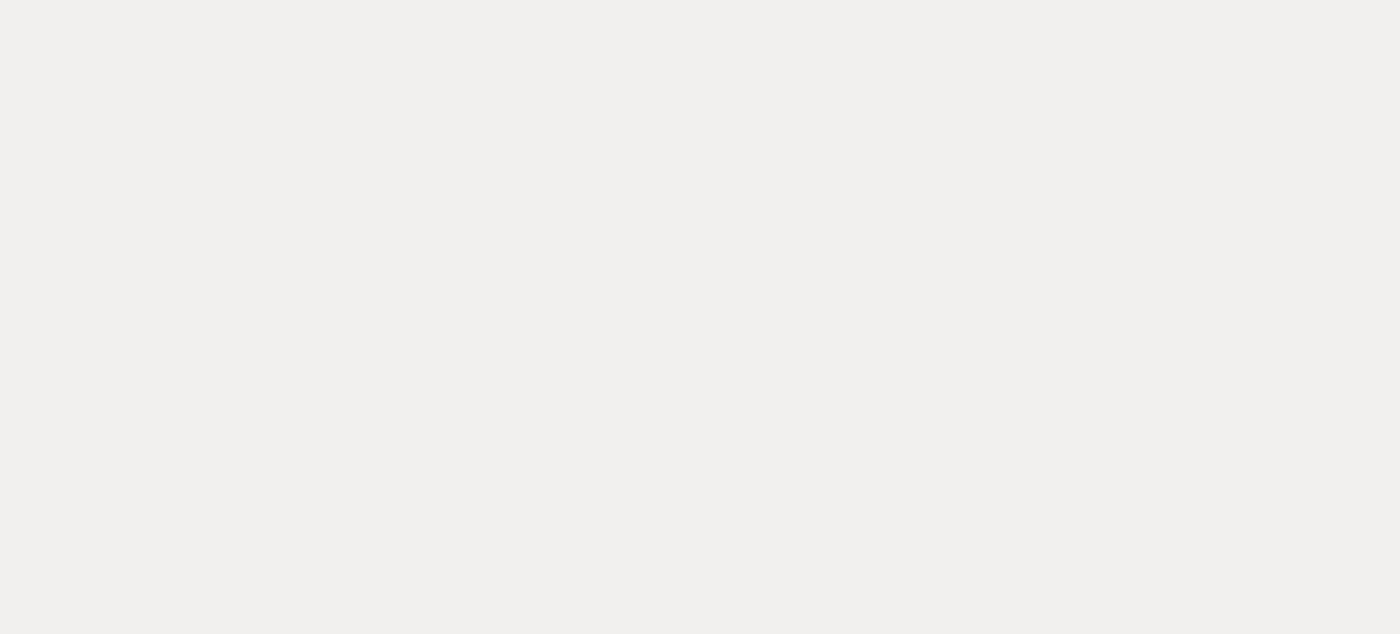
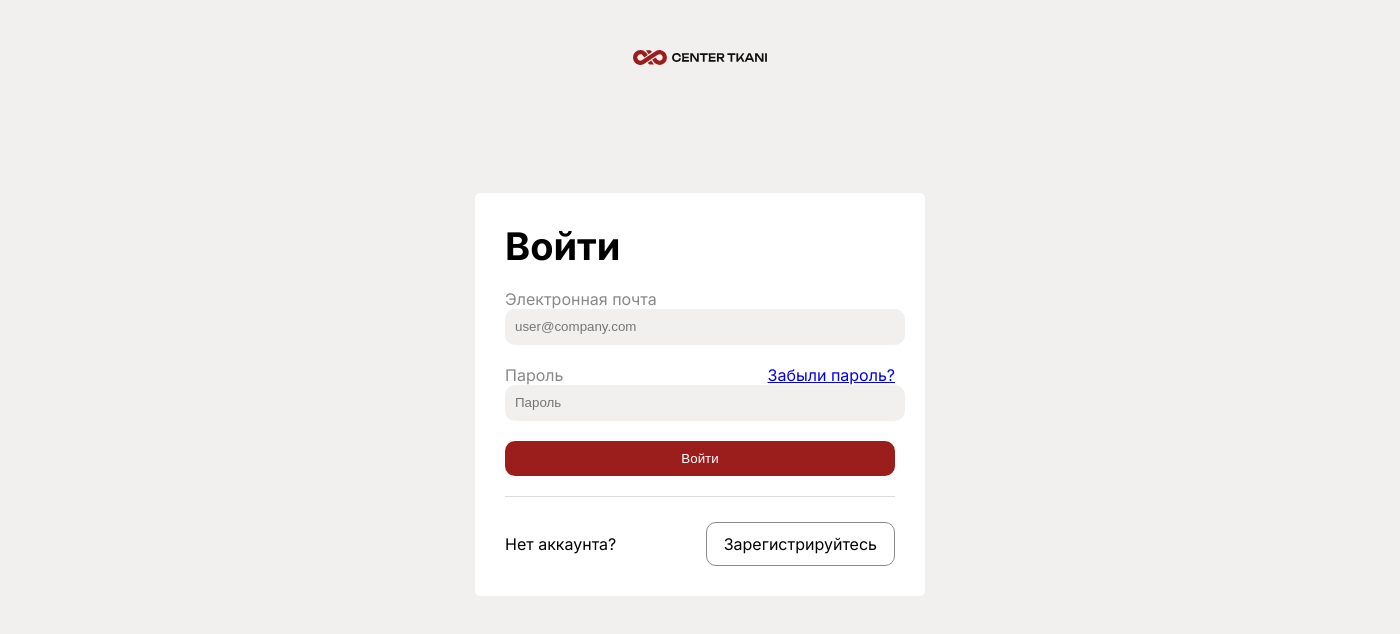
Before and after one commit to GitWorkAz/tz-tkani, a React (Vite) app: page /log_in in a window 1280 px wide. Before the commit this address had no page. Shown: the top 634 px of the page, 1400 px wide, since content can reach past the window. Built offline with nearby package versions, Linux system fonts and the light colour scheme.

Commit message:
Добавил страницу входа

```diff
--- a/src/App.jsx
+++ b/src/App.jsx
@@ -1,6 +1,10 @@
 import { BrowserRouter, Route, Routes } from "react-router-dom";
 import { Layout } from "./components/Layout";
 import { Home } from "./pages/Home";
+import { SingUp } from "./pages/singUp/SingUp";
+import { LogIn } from "./pages/logIn/LogIn";
+import { Forgot } from "./pages/forgot/Forgot";
+
 
 function App() {
   return (
@@ -8,7 +12,12 @@ function App() {
       <BrowserRouter>
         <Routes>
           <Route path="/" element={<Layout />}>
-            <Route path="/" element={<Home />} />
+            <Route index element={<Home />} />
+            <Route path="sing_up" element={<SingUp />} />
+            <Route path="log_in" element={<LogIn />} />
+            <Route path="forgot" element={<Forgot />} />
+
+
           </Route>
         </Routes>
       </BrowserRouter>
--- a/src/components/Layout.jsx
+++ b/src/components/Layout.jsx
@@ -1,15 +1,19 @@
-import { Outlet } from "react-router-dom";
+import { Outlet, useLocation } from "react-router-dom";
 import { Header } from "./header/Header";
 import { Footer } from "./footer/Footer";
 
 export const Layout = () => {
+  const location = useLocation()
+  const hideHeader = ['/sing_up', '/log_in']
+  const shouldRoutes = hideHeader.includes(location.pathname)
+
   return (
     <>
-      <Header />
+      {!shouldRoutes && <Header />}
       <main>
         <Outlet />
       </main>
-      <Footer />
+      {!shouldRoutes && <Footer />}
     </>
   );
 };
--- a/src/components/footer/Footer.jsx
+++ b/src/components/footer/Footer.jsx
@@ -1,5 +1,21 @@
 import styles from "./Footer.module.css";
 
-export const Footer =()=> {
-    return
-}
+export const Footer = () => {
+  return (
+    <div className={styles.wrapper}>
+      <section className={styles.top_section}>
+        <h3 className={styles.top_section_title}>
+          Широкий выбор высококачественных текстильных материалов со скидками до
+          50%
+        </h3>
+        <button className={styles.top_section_btn}>
+          <p>Перейти в каталог</p>
+        </button>
+      </section>
+
+      <section className={styles.bottom_section}>
+        <ul className={styles.bottom_section}></ul>
+      </section>
+    </div>
+  );
+};
--- a/src/components/header/Header.jsx
+++ b/src/components/header/Header.jsx
@@ -9,7 +9,7 @@ export const Header = () => {
           Мы на WB
         </a>
         <nav className={styles.navigation}>
-          <Link to="/" className={styles.link}>
+          <Link to="" className={styles.link}>
             О нас
           </Link>
           <Link to="/" className={styles.link}>
@@ -59,6 +59,7 @@ export const Header = () => {
               type="text"
               placeholder="Поиск по сайту"
               className={styles.search_input}
+              name="search"
             />
             <img
               src="/Loupe.svg"
@@ -66,7 +67,7 @@ export const Header = () => {
               className={styles.search_img}
             />
           </div>
-          <Link to="/">
+          <Link to="/log_in">
             <img src="/User Icon.svg" alt="" className={styles.user_img} />
           </Link>
           <Link to="/">
--- /dev/null
+++ b/src/pages/forgot/Forgot.jsx
@@ -0,0 +1,5 @@
+import styles from "./Forgot.module.css";
+
+export const Forgot = () => {
+
+}
--- /dev/null
+++ b/src/pages/logIn/LogIn.jsx
@@ -0,0 +1,53 @@
+import { Link } from "react-router-dom";
+import styles from "./LogIn.module.css";
+
+export const LogIn = () => {
+  return (
+    <div className={styles.wrapper}>
+      <Link to="/" className={styles.logo}>
+        <img src="/Logo Icon.svg" alt="Логотип" className={styles.logo_img} />
+        <img
+          src="/CENTER TKANI.svg"
+          alt="Название"
+          className={styles.logo_text}
+        />
+      </Link>
+
+      <div className={styles.form}>
+        <h3>Войти</h3>
+        <div className={styles.form_email}>
+          <p>Электронная почта</p>
+          <input
+            type="email"
+            name="email"
+            id="email"
+            placeholder="user@company.com"
+            required
+            className={styles.form_input}
+          />
+        </div>
+        <div className={styles.form_password}>
+          <div className={styles.form_password_link}>
+            <p>Пароль</p>
+            <Link to="/forgot">Забыли пароль?</Link>
+          </div>
+          <input
+            type="password"
+            name="password"
+            id="password"
+            placeholder="Пароль"
+            required
+            className={styles.form_input}
+          />
+        </div>
+        <button type="submit" className={styles.form_btn}>Войти</button>
+        <div className={styles.form_link}>
+          <p>Нет аккаунта?</p>
+          <Link to="/sing_up" className={styles.form_link_singUp}>
+            Зарегистрируйтесь
+          </Link>
+        </div>
+      </div>
+    </div>
+  );
+};
--- /dev/null
+++ b/src/pages/logIn/LogIn.module.css
@@ -0,0 +1,78 @@
+.wrapper {
+    width: 1400px;
+    margin: 0 auto;
+    padding: 50px 0;
+    display: flex;
+    flex-direction: column;
+    justify-content: center;
+    align-items: center;
+}
+.logo {
+    display: flex;
+    align-items: center;
+    gap: 5px;
+    margin-bottom: 10vw;
+}
+.logo_img {
+    width: 34px;
+}
+.logo_text {
+    width: 95px;
+}
+
+.form {
+    display: flex;
+    flex-direction: column;
+    gap: 20px;
+    width: 450px;
+    background: #fff;
+    padding: 30px;
+    color: #888;
+    border-radius: 5px;
+}
+.form h3 {
+    font-size: 38px;
+    color: #000;
+}
+.form_input {
+    width: 400px;
+    border-radius: 10px;
+    height: 36px;
+    padding: 10px;
+    background: #f1f0ee;
+    border: none;
+    outline: none;
+}
+
+.form_password {
+    display: flex;
+    flex-direction: column;
+}
+.form_password_link {
+    display: flex;
+    justify-content: space-between;
+}
+.form_btn {
+    border-radius: 10px;
+    background: #9B1E1C;
+    padding: 10px 0;
+    color: #fff;
+    border: none;
+}
+.form_link {
+    display: flex;
+    justify-content: space-between;
+    color: #000;
+    text-align: center;
+    align-items: center;
+    border-top: 1px solid #88888848;
+    padding-top: 25px;
+
+}
+.form_link_singUp {
+    text-decoration: none;
+    border: 1px solid #888;
+    border-radius: 10px;
+    padding: 11px 17px;
+    color: #000;
+}
--- /dev/null
+++ b/src/pages/singUp/SingUp.jsx
@@ -0,0 +1,36 @@
+import styles from "./SingUp.module.css";
+
+export const SingUp = () => {
+  return (
+    <div className={styles.wrapper}>
+      <div className={styles.logo}>
+        <img src="/Logo Icon.svg" alt="Логотип" className={styles.logo_img} />
+        <img
+          src="/CENTER TKANI.svg"
+          alt="Название"
+          className={styles.logo_text}
+        />
+      </div>
+
+      <div className={styles.form}>
+        <h3>Войти</h3>
+        <div className={styles.form_email}>
+          <p>Электронная почта</p>
+          <input type="email" name="email" id="email" placeholder="user@company.com" required/>
+        </div>
+        <div className={styles.form_password}>
+            <div className={styles.form_password_link}>
+                <p>Пароль</p>
+                <p>Забыли пароль?</p>
+            </div>
+            <input type="password" name="password" id="password" placeholder="Пароль" required/>
+        </div>
+        <button type="submit"></button>
+        <div className={styles.form_link}>
+            <p>Нет аккаунта?</p>
+            <p>Зарегистрируйтесь</p>
+        </div>
+      </div>
+    </div>
+  );
+};
--- /dev/null
+++ b/src/pages/singUp/SingUp.module.css
@@ -0,0 +1,5 @@
+.wrapper {
+    width: 1400px;
+    margin: 0 auto;
+    padding: 50px 0;
+}
```
Also changed, not shown: src/pages/forgot/Forgot.module.css (added).
